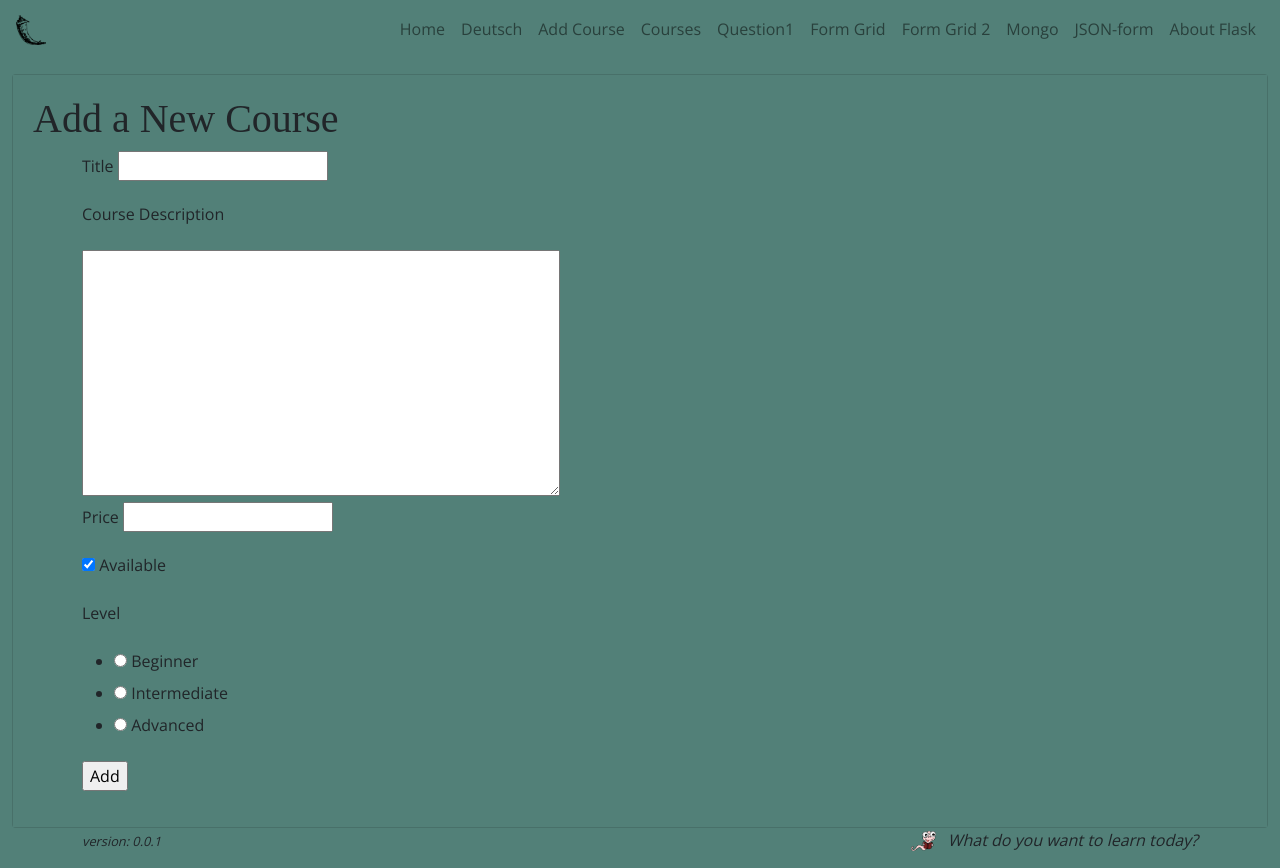
After one commit to sjfke/flask-play, a Flask app: page /add-course in a window 1280 px wide. The commit adds this page. Run offline with Flask 3, Linux system fonts and the light colour scheme; some libraries are stand-ins or nearby versions; some web fonts are replaced.

Commit message:
working example from DigitalOcean

```diff
--- /dev/null
+++ b/templates/add-course.html
@@ -0,0 +1,67 @@
+{% extends "base.html" %}
+{% block title %}Add a New Course{% endblock title %}
+{% block head %} {{ super() }} {% endblock head %}
+{% block card_title %}<h1>Add a New Course</h1>{% endblock card_title %}
+{% block card_body %}
+
+<div class="container">
+
+    <form method="POST" action="/add-course">
+        {{ form.csrf_token }}
+        <p>{{ form.title.label }} {{ form.title(size=20) }}</p>
+
+        {% if form.title.errors %}
+        <ul class="errors">
+            {% for error in form.title.errors %}
+            <li>{{ error }}</li>
+            {% endfor %}
+        </ul>
+        {% endif %}
+
+        <p>{{ form.description.label }}</p>
+        {{ form.description(rows=10, cols=50) }}
+
+        {% if form.description.errors %}
+        <ul class="errors">
+            {% for error in form.description.errors %}
+            <li>{{ error }}</li>
+            {% endfor %}
+        </ul>
+        {% endif %}
+
+        <p>{{ form.price.label }} {{ form.price() }}</p>
+
+        {% if form.price.errors %}
+        <ul class="errors">
+            {% for error in form.price.errors %}
+            <li>{{ error }}</li>
+            {% endfor %}
+        </ul>
+        {% endif %}
+
+        <p>{{ form.available() }} {{ form.available.label }}</p>
+
+        {% if form.available.errors %}
+        <ul class="errors">
+            {% for error in form.available.errors %}
+            <li>{{ error }}</li>
+            {% endfor %}
+        </ul>
+        {% endif %}
+
+        <p>{{ form.level.label }} {{ form.level() }}</p>
+
+        {% if form.level.errors %}
+        <ul class="errors">
+            {% for error in form.level.errors %}
+            <li>{{ error }}</li>
+            {% endfor %}
+        </ul>
+        {% endif %}
+
+        <p><input type="submit" value="Add"></p>
+    </form>
+
+{% endblock card_body %}
+
+</div>
--- a/templates/base.html
+++ b/templates/base.html
@@ -2,7 +2,7 @@
 <html lang="en">
 <head>
     {% block head %}
-    <title>{% block title %}{% endblock %}</title>
+    <title>{% block title %}{% endblock title %}</title>
     <!--    https://www.w3schools.com/bootstrap5/index.php -->
     <meta charset="utf-8">
     <meta name="viewport" content="width=device-width, initial-scale=1">
@@ -26,7 +26,7 @@
     <!-- <link rel="stylesheet" href="{{ url_for('static', filename='static/bootstrap-themes/signal-theme.min.css') }}"/> -->
 
     <!-- <link href="/static/favicon.ico" rel="icon" type="image/x-icon" /> -->
-    {% endblock %}
+    {% endblock head %}
 </head>
 <header>
     <!-- https://pythonbasics.org/flask-tutorial-routes/ -->
@@ -35,6 +35,8 @@
         <ul class="navbar-nav ml-auto">
             <li class="nav-item"><a class="nav-link" href="/">Home</a></li>
             <li class="nav-item"><a class="nav-link" href="/deutsch">Deutsch</a></li>
+            <li class="nav-item"><a class="nav-link" href="/add-course">Add Course</a></li>
+            <li class="nav-item"><a class="nav-link" href="/courses">Courses</a></li>
             <li class="nav-item"><a class="nav-link" href="/question1">Question1</a></li>
             <!--            <li class="nav-item"><a class="nav-link" href="/flexquestion">Flex Question</a></li> -->
             <li class="nav-item"><a class="nav-link" href="/form-grid">Form Grid</a></li>
@@ -56,9 +58,9 @@
         <div class="card bg-primary">
             <div class="card-body bg-primary">
                 {% block card_title %}
-                {% endblock %}
+                {% endblock card_title %}
                 {% block card_body %}
-                {% endblock %}
+                {% endblock card_body %}
             </div>
         </div>
     </main>
--- a/templates/index.html
+++ b/templates/index.html
@@ -1,7 +1,7 @@
 {% extends "base.html" %}
-{% block title %}Standard Lorem Ipsum{% endblock %}
-{% block head %} {{ super() }} {% endblock %}
-{% block card_title %}<h1>Standard Ipsum</h1>{% endblock %}
+{% block title %}Standard Lorem Ipsum{% endblock title %}
+{% block head %} {{ super() }} {% endblock head %}
+{% block card_title %}<h1>Standard Ipsum</h1>{% endblock card_title %}
 {% block card_body %}
 <div class="container">
     {% if session.username %}
--- a/wsgi.py
+++ b/wsgi.py
@@ -6,9 +6,22 @@ from flask import abort, jsonify, redirect, render_template, request, session
 from markupsafe import escape
 from pymongo import MongoClient
 
-# from flask_wtf import FlaskForm
-# from wtforms import (StringField, TextAreaField, IntegerField, BooleanField, RadioField)
-# from wtforms.validators import InputRequired, Length
+from flask_wtf import FlaskForm
+from wtforms import (StringField, TextAreaField, IntegerField, BooleanField, RadioField)
+from wtforms.validators import InputRequired, Length
+
+
+class CourseForm(FlaskForm):
+    title = StringField('Title', validators=[InputRequired(),
+                                             Length(min=10, max=100)])
+    description = TextAreaField('Course Description',
+                                validators=[InputRequired(),
+                                            Length(max=200)])
+    price = IntegerField('Price', validators=[InputRequired()])
+    level = RadioField('Level',
+                       choices=['Beginner', 'Intermediate', 'Advanced'],
+                       validators=[InputRequired()])
+    available = BooleanField('Available', default='checked')
 
 
 def is_valid_uuid4(value):
@@ -123,6 +136,34 @@ def logout():
     # remove the username from the session if it's there
     session.pop('username', None)
     return redirect(url_for('index'))
+
+# https://www.digitalocean.com/community/tutorials/how-to-use-and-validate-web-forms-with-flask-wtf
+# https://flask.palletsprojects.com/en/stable/patterns/wtforms/
+courses_list = [{
+    'title': 'Python 101',
+    'description': 'Learn Python basics',
+    'price': 34,
+    'available': True,
+    'level': 'Beginner'
+},
+{
+    'title': 'How To Build Web Applications with Flask',
+    'description': 'How To Create Your First Web Application Using Flask and Python 3',
+    'price': 50,
+    'available': True,
+    'level': 'Beginner'
+}]
+
+
+@application.route('/courses')
+def courses():
+    return render_template('courses.html', courses_list=courses_list)
+
+
+@application.route('/add-course', methods=['GET', 'POST'])
+def add_course():
+    form = CourseForm()
+    return render_template('add-course.html', form=form)
 
 
 @application.route('/question1')
```
Also changed, not shown: templates/courses.html (added, +25 -0 lines), templates/flexquestion.html (+4 -4 lines).
